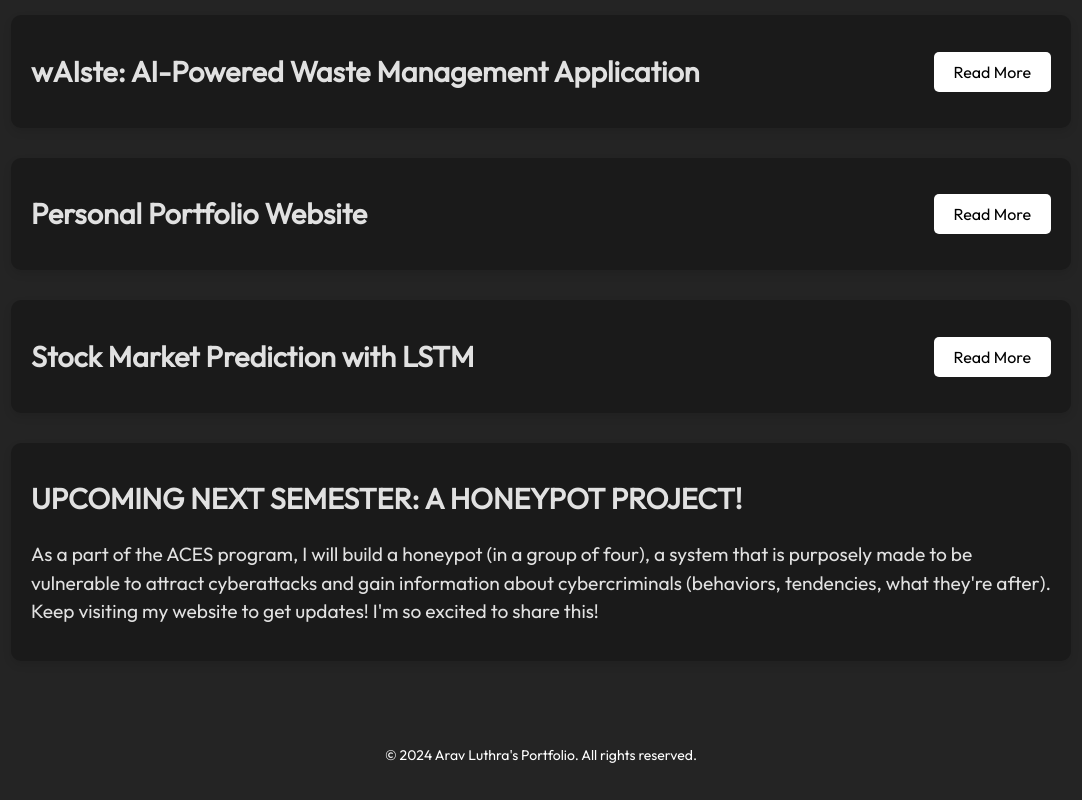
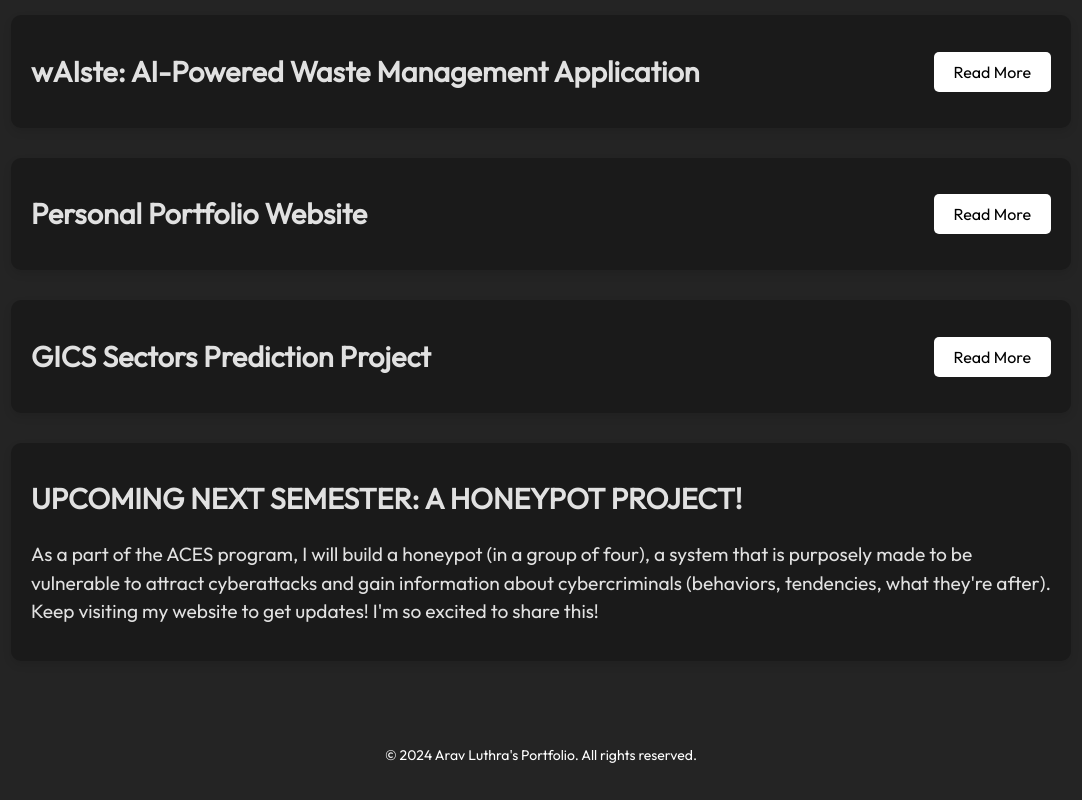
Before and after one commit to aluthra23/personal-website, a React (Vite) app: page /personal-website/projects in a window 1280 px wide. Shown: the part 939-1739 px from the top of the page, without its empty margins (99-1181 px from the left). Built offline with nearby package versions, Linux system fonts and the light colour scheme.

Commit message:
updated stock market project name

```diff
--- a/src/components/projects/my_projects/StockMarketPrediction.jsx
+++ b/src/components/projects/my_projects/StockMarketPrediction.jsx
@@ -8,11 +8,11 @@ import ReadMore from '../ReadMore';
 const StockMarketPrediction = () => {
   return (
     <div className="project-card">
-      <ReadMore title="Stock Market Prediction with LSTM">
+      <ReadMore title="GICS Sectors Prediction Project">
         <p className="education-second-subtitle">July 2022 - August 2022</p>
 
         <p className="project-description">
-          <strong>Stock Market Prediction with LSTM</strong> explores the use of Long Short-Term Memory (LSTM) networks for stock market prediction. The notebook contains Python code for training an LSTM model to predict stock prices based on historical data.
+          <strong>This GICS Sectors Prediction Project</strong> explores the use of Long Short-Term Memory (LSTM) networks for stock market prediction. The notebook contains Python code for training an LSTM model to predict stock prices based on historical data.
         </p>
         <h4 className="features-title">Overview:</h4>
         <p className="project-description">
```
